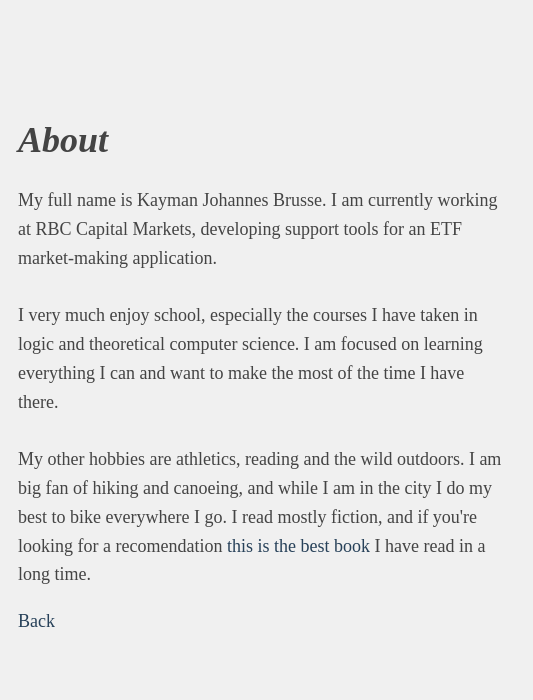
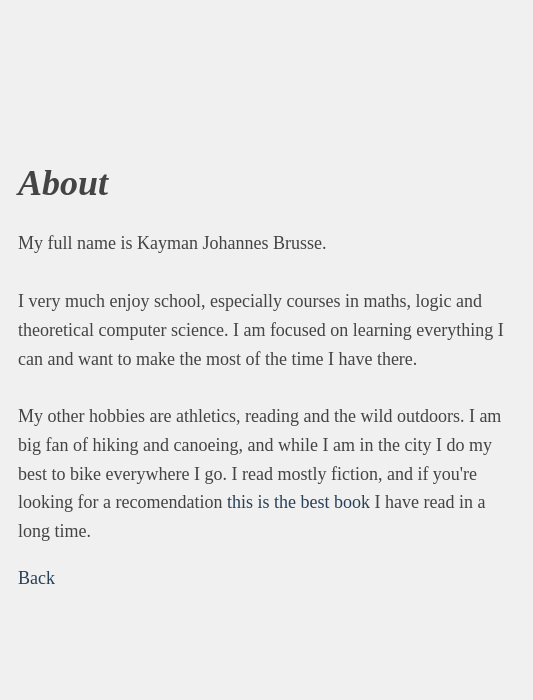
Before and after one commit to kaymanb/kb_website, a plain HTML site: page pages/aboutme.html in a window 1280 px wide. Shown: the full height of the page, 440-973 px from the left. Drawn offline with Linux system fonts and the light colour scheme.

Commit message:
Branched for new design.

```diff
--- a/pages/aboutme.html
+++ b/pages/aboutme.html
@@ -13,12 +13,10 @@
                 </td>
                 <td>
                     <h1>About</h1>
-                    <p>My full name is Kayman Johannes Brusse. I am currently
-                    working at RBC Capital Markets, developing support
-                    tools for an ETF market-making application. <br>
+                    <p>My full name is Kayman Johannes Brusse.<br>
                     <br>
-                    I very much enjoy school, especially the courses I have
-                    taken in logic and theoretical computer science. I am
+                    I very much enjoy school, especially courses in maths,
+                    logic and theoretical computer science. I am
                     focused on learning everything I can and want to make the
                     most of the time I have there.<br>
                     <br>
```
Also changed, not shown: 1 other file.
